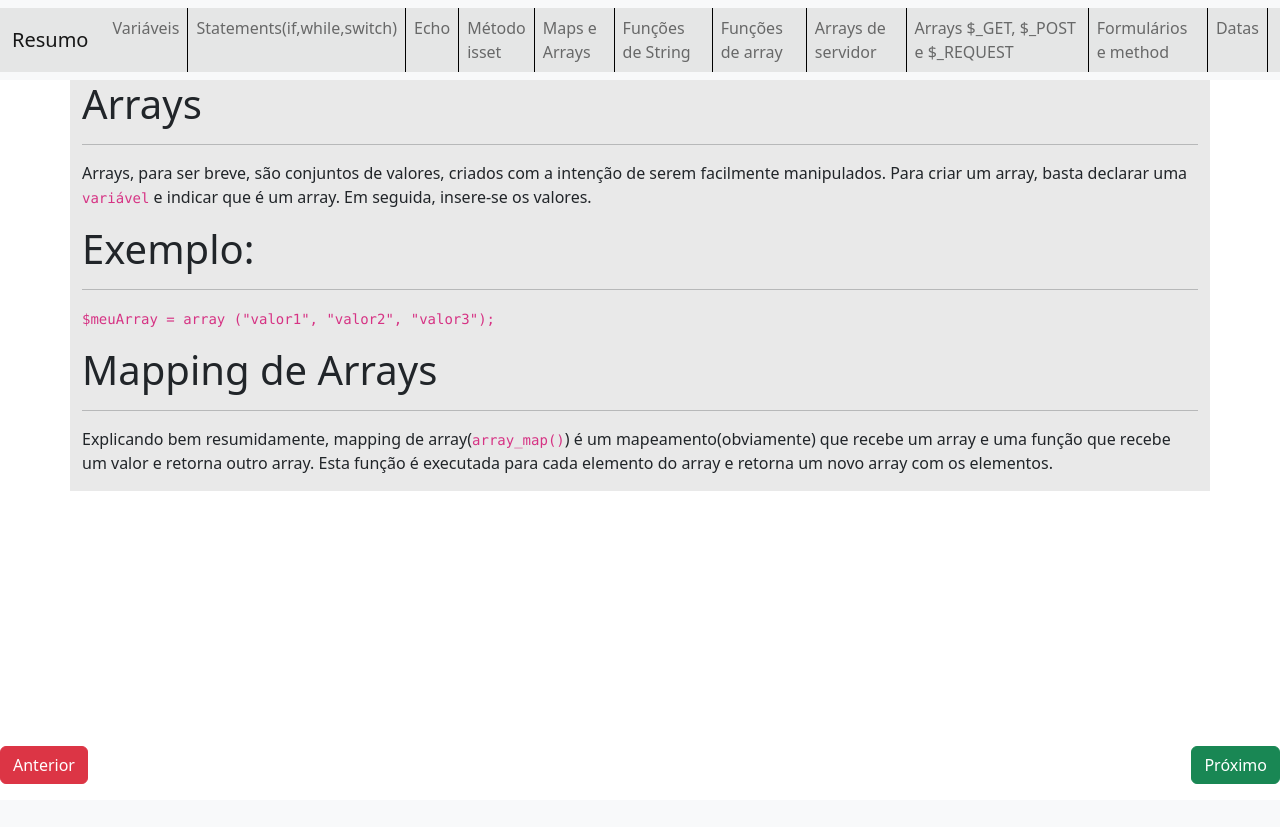
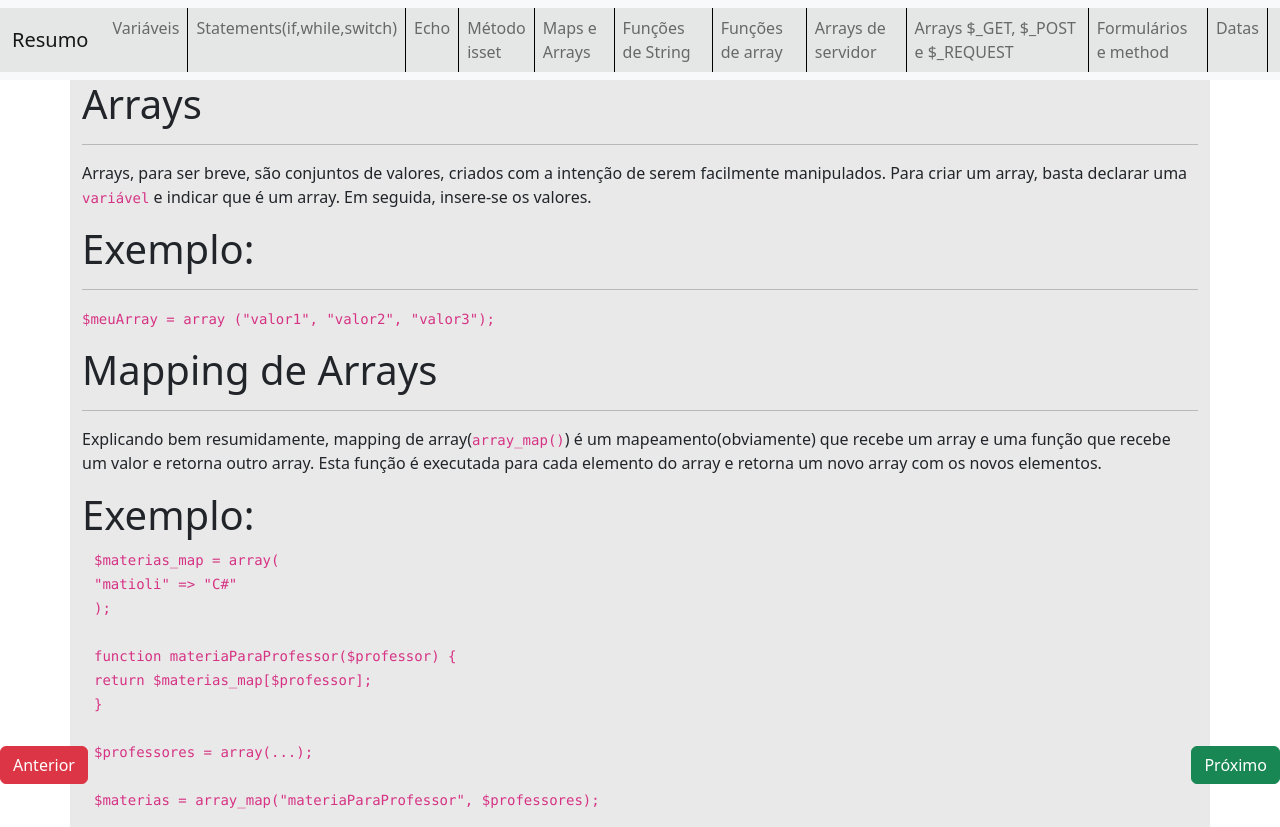
Before and after one commit to davMac606/resumoPHP, a PHP site: page /mapsarrays.php in a window 1280 px wide. Before the commit the page ends 784 px from the top, so only its background shows below. Run offline with PHP 8.4, Linux system fonts and the light colour scheme.

Commit message:
some error, for some reason, that for some other reason, is not an error. yay i love coding

```diff
--- a/index.php
+++ b/index.php
@@ -56,7 +56,6 @@
       </div>
     </div>
   </nav>
-<?php echo $_SERVER["REMOTE_ADDR"]; ?>
   <div class="container container-fluid myContainer">
     <div class="row">
       <div class="col-md-12 col-sm-12">
--- a/mapsarrays.php
+++ b/mapsarrays.php
@@ -82,14 +82,33 @@
       <div class="col-md-12 col-sm-12">
         <h1>Mapping de Arrays</h1>
         <hr>
-        <p>Explicando bem resumidamente, mapping de array(<code>array_map()</code>) é um mapeamento(obviamente) que recebe um array e uma função que recebe um valor e retorna outro array. Esta função é executada para cada elemento do array e retorna um novo array com os elementos.</p>
+        <p>Explicando bem resumidamente, mapping de array(<code>array_map()</code>) é um mapeamento(obviamente) que recebe um array e uma função que recebe um valor e retorna outro array. Esta função é executada para cada elemento do array e retorna um novo array com os novos elementos.</p>
+      </div>
+    </div>
+    <div class="row">
+      <h1>Exemplo:</h1>
+      <div class="col-md-12 col-sm-12">
+        <div class="container">
+          <p><code>$materias_map = array(<br>
+    "matioli" => "C#"<br>
+          );<br>
+<br>
+function materiaParaProfessor($professor) {<br>
+    return $materias_map[$professor];<br>
+}<br>
+<br>
+$professores = array(...);<br>
+<br>
+$materias = array_map("materiaParaProfessor", $professores);<br>
+        </code></p>
+        </div>
       </div>
     </div>
   </div>
   <div class="container-fluid botoes">
     <div class="row">
       <div class="col-6">
-        <a href="isset.php">
+      <a href="isset.php">
           <button class="btn btn-primary position-absolute bottom-0 start-0 mb-3 btn-danger">Anterior</button>
         </a>
       </div>
```
